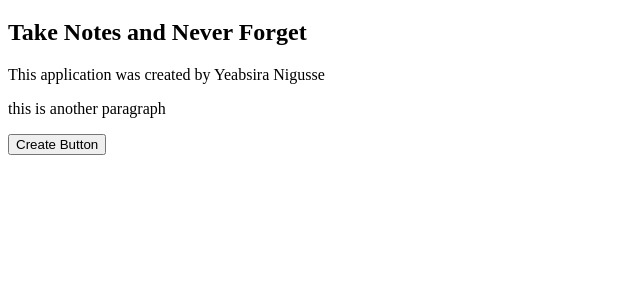
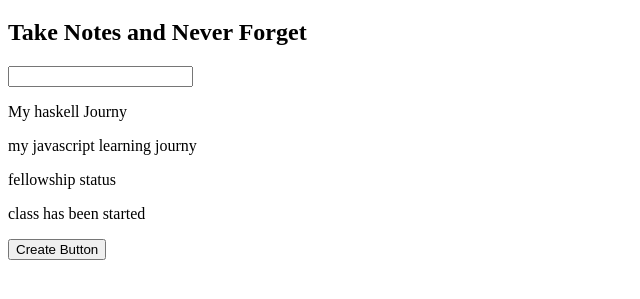
Before and after one commit to YeabsiraNigusse/Javascript, a plain HTML site: page notes-app/index.html in a window 1280 px wide. Shown: the part 61-360 px from the top of the page, without its empty margins (0-640 px from the left). Drawn offline with Linux system fonts and the light colour scheme.

Commit message:
updating files

```diff
--- a/notes-app/index.html
+++ b/notes-app/index.html
@@ -6,8 +6,8 @@
     <body>
         <h1>Notes App</h1>
         <h2>Take Notes and Never Forget</h2>
-        <p>This application was created by Yeabsira Nigusse</p>
-        <p>this is another paragraph</p>
+        <input type="text" id="search-text">
+        <div id="notes"></div>
         <button>Create Button</button>
      <script src="notes-app.js">
 
--- a/notes-app/notes-app.js
+++ b/notes-app/notes-app.js
@@ -21,3 +21,48 @@
 document.querySelector('button').addEventListener('click', function(){
     console.log('You clicked the Button')
 })
+
+// How do we recive an input from the browser inserted by the user
+// by adding input event listener
+
+const note = [
+    {
+       title: 'My haskell Journy',
+       body: 'learning building projects'
+    }, {
+       title: 'my javascript learning journy',
+       body: 'finished learning basics'
+    }, {
+        title: 'fellowship status',
+        body: 'still serving fellow'
+    }, {
+         title: 'class has been started',
+         body: 'next week we have exam preparation'
+    }]
+const filters = {
+    selectedtext: ''
+}
+// rendering notes take notes and text it is filtered
+// step 1 - filtering notes(arrays) that only contain that text
+
+const renderNotes = function(notes, filters){
+    const filteredNotes = notes.filter(function(note){
+        return note.title.toLowerCase().includes(filters.selectedtext.toLowerCase())
+    })
+
+    document.querySelector('#notes').innerHTML = ''
+    //console.log(filteredNotes)
+    filteredNotes.forEach(function(note){
+        const noteEle = document.createElement('p')
+        noteEle.textContent = note.title
+        document.querySelector('#notes').appendChild(noteEle)
+    })
+}
+renderNotes(note, filters)
+
+// step 2- getting the text from the user input
+
+document.querySelector('#search-text').addEventListener('input', function(e){
+    filters.selectedtext = e.target.value
+    renderNotes(note, filters)
+})
```
Also changed, not shown: todo-app/todo.html (+1 -0 lines), todo-app/todo.js (+19 -3 lines).
